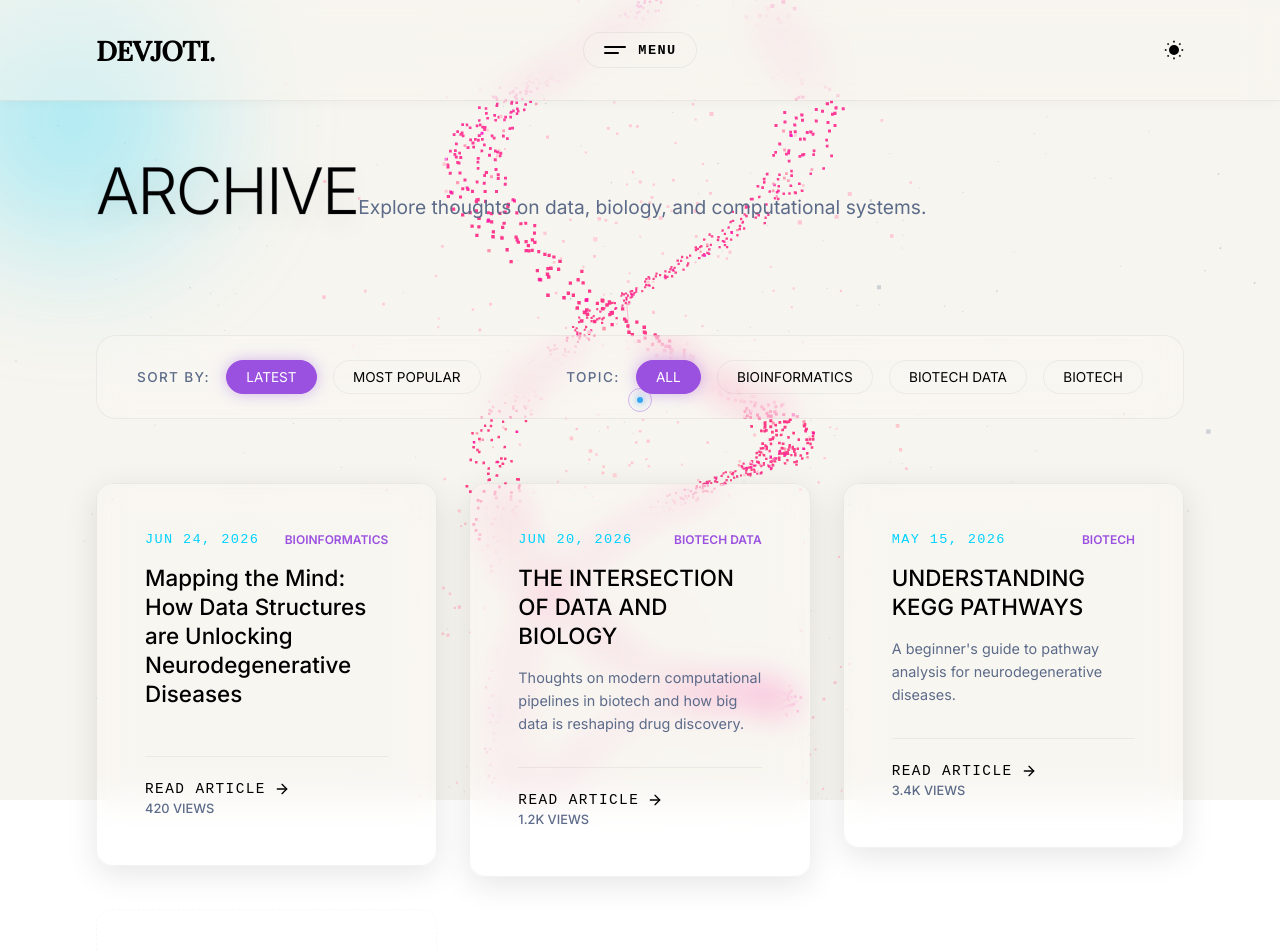
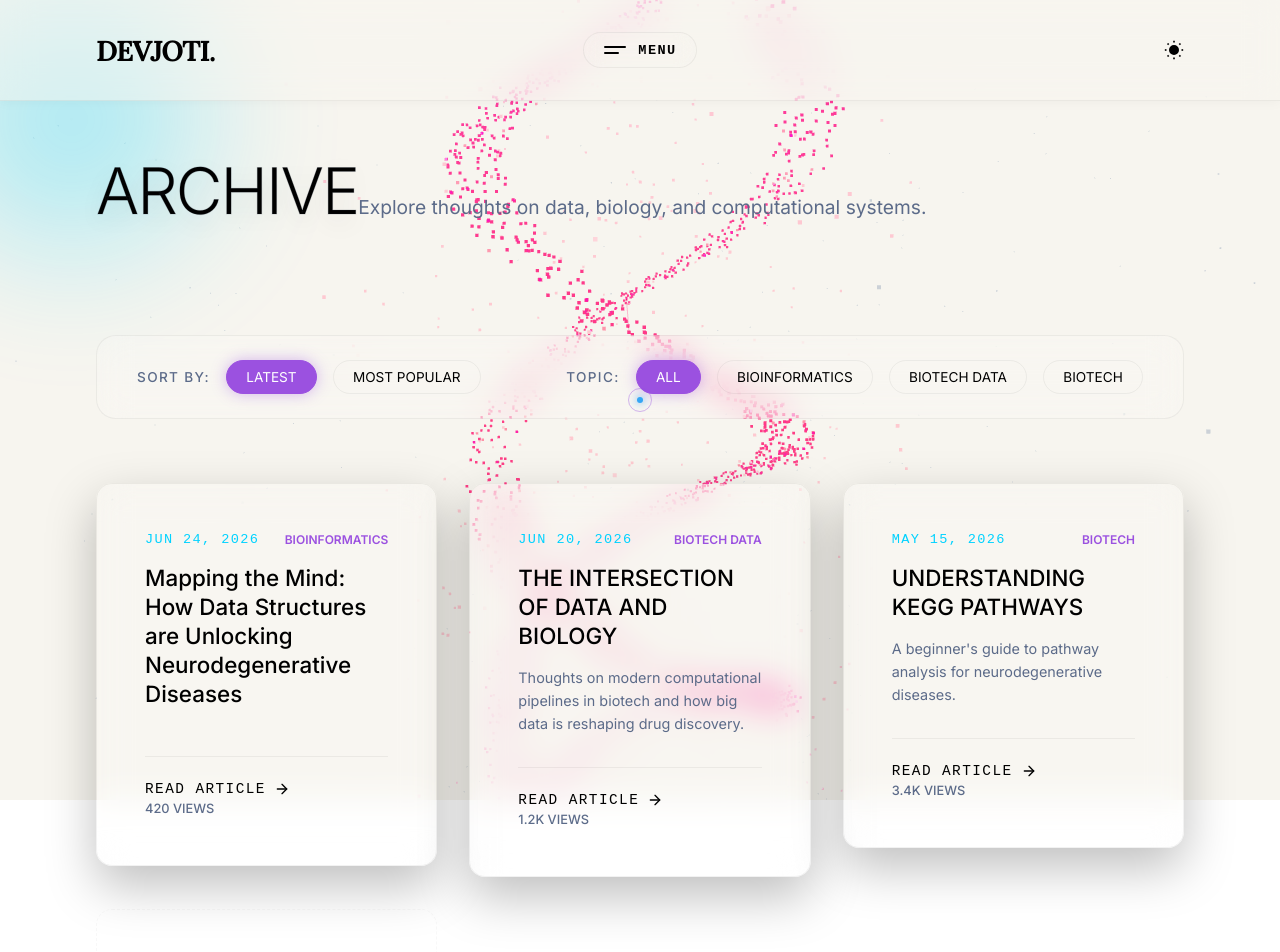
Before and after one commit to devjoti2003/Portfolio, a Next.js app: page /blog in a window 1280 px wide. Shown: the top 952 px of the page. Built offline with nearby package versions, Linux system fonts and the light colour scheme.

Commit message:
Enhance card drop shadows for greater 3D depth

```diff
--- a/src/app/globals.css
+++ b/src/app/globals.css
@@ -387,7 +387,7 @@ body.dark-mode .glow-heading {
   flex-direction: column;
   justify-content: space-between;
   z-index: 10;
-  box-shadow: inset 0 0 20px rgba(255, 255, 255, 0.05), 0 8px 32px rgba(0, 0, 0, 0.05);
+  box-shadow: inset 0 0 20px rgba(255, 255, 255, 0.05), 0 20px 50px rgba(0, 0, 0, 0.25);
   transition: transform 0.4s cubic-bezier(0.16, 1, 0.3, 1), border-color 0.4s ease;
   -webkit-transform: translate3d(0, 0, 0);
   transform: translate3d(0, 0, 0);
@@ -450,7 +450,7 @@ body.dark-mode .skill-tag { background: rgba(0, 0, 0, 0.2); }
   border-radius: 24px;
   padding: 3rem;
   z-index: 10;
-  box-shadow: inset 0 0 20px rgba(255, 255, 255, 0.05), 0 8px 32px rgba(0, 0, 0, 0.05);
+  box-shadow: inset 0 0 20px rgba(255, 255, 255, 0.05), 0 20px 50px rgba(0, 0, 0, 0.25);
   transition: transform 0.4s cubic-bezier(0.16, 1, 0.3, 1), box-shadow 0.4s ease;
   overflow: hidden;
   -webkit-transform: translate3d(0, 0, 0);
@@ -469,7 +469,7 @@ body.dark-mode .skill-tag { background: rgba(0, 0, 0, 0.2); }
   transform: translate3d(0, 0, 0);
 }
 body.dark-mode .project-card {
-  box-shadow: inset 0 0 20px rgba(255, 255, 255, 0.02), 0 8px 32px rgba(0, 0, 0, 0.5);
+  box-shadow: inset 0 0 20px rgba(255, 255, 255, 0.02), 0 20px 50px rgba(0, 0, 0, 0.7);
 }
 .project-header { display: flex; justify-content: space-between; align-items: center; margin-bottom: 1rem; }
 .project-header h4 { font-size: 2rem; font-weight: 600; line-height: 1.1; letter-spacing: -0.02em; max-width: 80%;}
@@ -493,7 +493,7 @@ body.dark-mode .project-card {
   overflow: hidden;
   display: flex;
   flex-direction: column;
-  box-shadow: inset 0 0 20px rgba(255, 255, 255, 0.05), 0 8px 32px rgba(0, 0, 0, 0.1);
+  box-shadow: inset 0 0 20px rgba(255, 255, 255, 0.05), 0 20px 50px rgba(0, 0, 0, 0.25);
   transition: transform 0.4s cubic-bezier(0.16, 1, 0.3, 1), border-color 0.4s ease;
   cursor: none; /* Let custom cursor handle it */
   -webkit-transform: translate3d(0, 0, 0);
```
